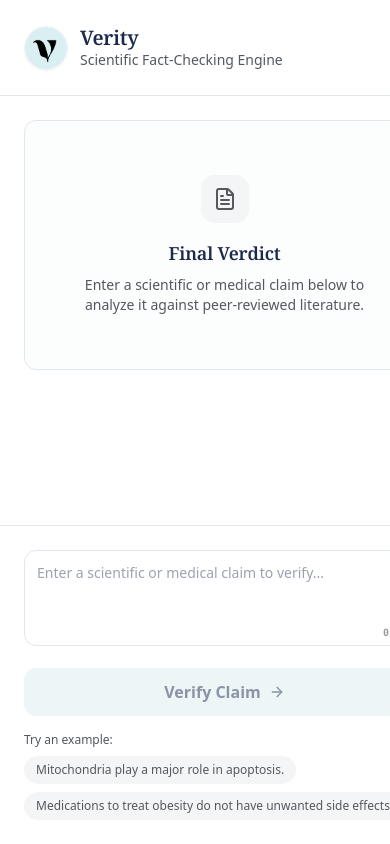
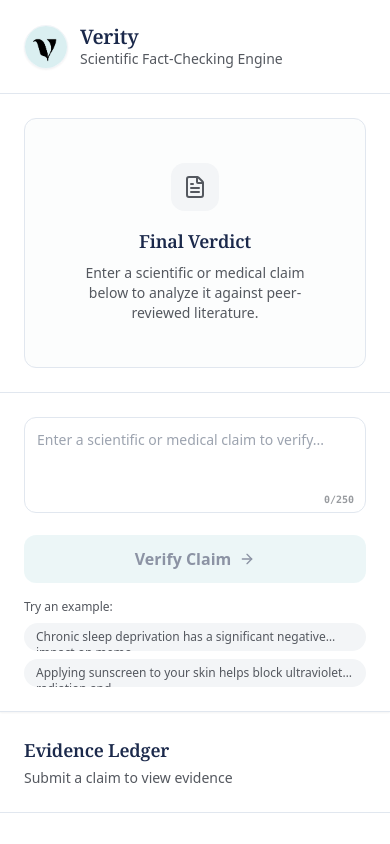
Before and after one commit to AryanAngiras31/Verity, a React (Vite) app in the folder frontend/: page / in a window 390 px wide. Shown: the top 844 px of the page. Built offline with nearby package versions, Linux system fonts and the light colour scheme.

Commit message:
feat: Modify frontend to make it mobile responsive

```diff
--- a/frontend/src/App.tsx
+++ b/frontend/src/App.tsx
@@ -11,7 +11,6 @@ import {
 } from "lucide-react";
 import logo from "./assets/logo.png";
 
-// The actual steps your Rust backend performs
 const LOADING_STEPS = [
   "Embedding claim...",
   "Querying the database...",
@@ -36,7 +35,6 @@ export default function App() {
     clearError,
   } = useVerityStore();
 
-  // Cycle through loading messages every 2 seconds while fetching
   useEffect(() => {
     let interval: number;
     if (isLoading) {
@@ -53,6 +51,13 @@ export default function App() {
     e.preventDefault();
     if (!inputValue.trim() || inputValue.length > 250) return;
     verifyClaim(inputValue);
+
+    // Smooth scroll down to evidence section on mobile devices
+    if (window.innerWidth < 1024) {
+      setTimeout(() => {
+        window.scrollTo({ top: document.body.scrollHeight, behavior: "smooth" });
+      }, 100);
+    }
   };
 
   const setExample = (text: string) => {
@@ -60,14 +65,16 @@ export default function App() {
   };
 
   return (
-    <div className="flex h-screen w-full bg-background overflow-hidden font-sans">
+    // ROOT CONTAINER: Native scroll on mobile, locked dual-pane on desktop
+    <div className="flex flex-col lg:flex-row min-h-screen lg:h-screen w-full bg-background font-sans lg:overflow-hidden">
+
       {/* LEFT PANE: Input and Verdict */}
-      <div className="w-[450px] min-w-[450px] h-full flex flex-col border-r border-border bg-background shadow-sm z-10">
-        <header className="h-24 p-6 border-b border-border flex items-center gap-3 shrink-0">
+      <div className="w-full lg:w-[450px] lg:min-w-[450px] flex flex-col shrink-0 border-b lg:border-b-0 lg:border-r border-border bg-background shadow-sm z-10 lg:h-full">
+        <header className="h-auto lg:h-24 p-6 border-b border-border flex items-center gap-3 shrink-0">
           <img
             src={logo}
             alt="Verity Logo"
-            className="w-11 h-11 rounded-full object-cover shadow-sm border border-border/50"
+            className="w-11 h-11 rounded-full object-cover shadow-sm border border-border/50 shrink-0"
           />
           <div>
             <h1 className="text-xl font-semibold leading-tight text-foreground">
@@ -79,7 +86,8 @@ export default function App() {
           </div>
         </header>
 
-        <div className="flex-1 p-6 overflow-y-auto">
+        {/* Verdict Box Area */}
+        <div className="p-6 lg:flex-1 lg:overflow-y-auto">
           <div className="bg-card border border-border rounded-xl p-8 flex flex-col items-center justify-center text-center min-h-[250px]">
             {isLoading ? (
               <div className="animate-pulse flex flex-col items-center">
@@ -124,7 +132,8 @@ export default function App() {
           </div>
         </div>
 
-        <div className="p-6 border-t border-border bg-background">
+        {/* Input Form Area */}
+        <div className="p-6 border-t border-border bg-background shrink-0">
           <form onSubmit={handleVerify} className="flex flex-col gap-4">
             <div className="relative">
               <textarea
@@ -133,9 +142,8 @@ export default function App() {
                 value={inputValue}
                 onChange={(e) => setInputValue(e.target.value)}
                 disabled={isLoading}
-                maxLength={250} // Hard limit at the browser level
+                maxLength={250}
               />
-              {/* Character Counter */}
               <div
                 className={`absolute bottom-3 right-3 text-[10px] font-mono font-bold transition-colors ${
                   inputValue.length >= 250 ? "text-[hsl(var(--stance-refute))]" : "text-muted-foreground/60"
@@ -146,7 +154,7 @@ export default function App() {
             </div>
             <button
               type="submit"
-              disabled={isLoading || !inputValue.trim()}
+              disabled={isLoading || !inputValue.trim() || inputValue.length > 250}
               className="w-full bg-primary text-foreground hover:opacity-85 transition-opacity font-semibold rounded-xl py-3 flex items-center justify-center gap-2 disabled:opacity-50"
             >
               {isLoading ? "Analyzing..." : "Verify Claim"}
@@ -161,21 +169,21 @@ export default function App() {
             <div className="flex flex-wrap gap-2">
               <button
                 onClick={() =>
-                  setExample("Mitochondria play a major role in apoptosis.")
+                  setExample("Chronic sleep deprivation has a significant negative impact on memory consolidation and cognitive functions")
                 }
                 className="text-xs bg-muted hover:bg-border text-muted-foreground px-3 py-1.5 rounded-full transition-colors text-left line-clamp-1"
               >
-                Mitochondria play a major role in apoptosis.
+                Chronic sleep deprivation has a significant negative impact on memo...
               </button>
               <button
                 onClick={() =>
                   setExample(
-                    "Medications to treat obesity do not have unwanted side effects.",
+                    "Applying sunscreen to your skin helps block ultraviolet radiation and lowers the risk of skin cancer.",
                   )
                 }
                 className="text-xs bg-muted hover:bg-border text-muted-foreground px-3 py-1.5 rounded-full transition-colors text-left line-clamp-1"
               >
-                Medications to treat obesity do not have unwanted side effects.
+                Applying sunscreen to your skin helps block ultraviolet radiation and...
               </button>
             </div>
           </div>
@@ -183,37 +191,37 @@ export default function App() {
       </div>
 
       {/* RIGHT PANE: Evidence Ledger */}
-      <div className="flex-1 h-full bg-background flex flex-col overflow-hidden relative">
-        <header className="h-24 p-6 border-b border-border bg-background shrink-0">
+      <div className="flex-1 w-full flex flex-col bg-background relative lg:h-full lg:overflow-hidden">
+        <header className="h-auto lg:h-24 p-6 border-b border-border bg-background shrink-0 flex flex-col justify-center">
           <h2 className="text-lg font-semibold">Evidence Ledger</h2>
-          <div className="text-sm text-muted-foreground h-5">
-            {currentClaim && (
-              <p className="flex items-center gap-1.5">
+          <div className="text-sm text-muted-foreground mt-1 w-full flex overflow-hidden">
+            {currentClaim ? (
+              <p className="flex items-center gap-1.5 w-full">
                 <span className="shrink-0">Analyzing:</span>
-                {/* Subtle Pulse Animation and Truncation on the claim text */}
                 <span
                   className={`italic font-medium text-foreground truncate ${isLoading ? "animate-pulse" : ""}`}
-                  title={currentClaim} // Shows the full claim on hover!
+                  title={currentClaim}
                 >
                   "{currentClaim.length > 200 ? `${currentClaim.slice(0, 200)}...` : currentClaim}"
                 </span>
               </p>
+            ) : (
+              <p>Submit a claim to view evidence</p>
             )}
-            {!currentClaim && <p>Submit a claim to view evidence</p>}
           </div>
         </header>
 
-        <div className="flex-1 overflow-y-auto p-6 bg-background">
+        {/* Evidence Grid Area */}
+        <div className="p-6 lg:flex-1 lg:overflow-y-auto bg-background">
           {isLoading ? (
-            <div className="h-full flex flex-col items-center justify-center text-muted-foreground animate-in fade-in duration-700 bg-background">
+            <div className="h-full min-h-[300px] flex flex-col items-center justify-center text-muted-foreground animate-in fade-in duration-700">
               <div className="w-16 h-16 border-4 border-primary border-t-transparent rounded-full animate-spin mb-6"></div>
-              {/* Cycling Technical Tasks */}
               <p className="text-sm font-medium opacity-80 animate-pulse text-muted-foreground">
                 {LOADING_STEPS[messageIndex]}
               </p>
             </div>
           ) : evidence.length > 0 ? (
-            <div className="grid grid-cols-1 lg:grid-cols-2 2xl:grid-cols-3 gap-6 animate-in slide-in-from-bottom-4 duration-500">
+            <div className="grid grid-cols-1 md:grid-cols-2 xl:grid-cols-3 gap-6 animate-in slide-in-from-bottom-4 duration-500">
               {evidence.map((item, idx) => (
                 <div
                   key={idx}
@@ -271,7 +279,7 @@ export default function App() {
               ))}
             </div>
           ) : (
-            <div className="h-full flex flex-col items-center justify-center text-center max-w-sm mx-auto opacity-60 bg-background">
+            <div className="h-full min-h-[300px] flex flex-col items-center justify-center text-center max-w-sm mx-auto opacity-60">
               <div className="w-16 h-16 bg-muted rounded-2xl flex items-center justify-center mb-6">
                 <FileText className="w-8 h-8" />
               </div>
@@ -283,9 +291,11 @@ export default function App() {
             </div>
           )}
         </div>
+
+        {/* Error Modal - Fixed on mobile to stay centered when scrolling */}
         {error && (
-          <div className="absolute top-[55%] left-1/2 transform -translate-x-1/2 -translate-y-1/2 z-50 w-full max-w-lg px-4 animate-in fade-in zoom-in-95 duration-200">
-            <div className="bg-card/95 backdrop-blur-md border border-red-500/50 shadow-2xl rounded-2xl p-6 py-8 min-h-[180px] flex items-start gap-4">
+          <div className="fixed lg:absolute top-[50%] left-1/2 transform -translate-x-1/2 -translate-y-1/2 z-50 w-[90%] max-w-lg animate-in fade-in zoom-in-95 duration-200">
+            <div className="bg-card/95 backdrop-blur-md border border-red-500/50 shadow-2xl rounded-2xl p-6 py-8 flex items-start gap-4">
               <XCircle className="w-6 h-6 text-red-500 shrink-0 mt-0.5" />
               <div className="flex-1">
                 <h3 className="text-base font-semibold text-foreground mb-1.5">
```
